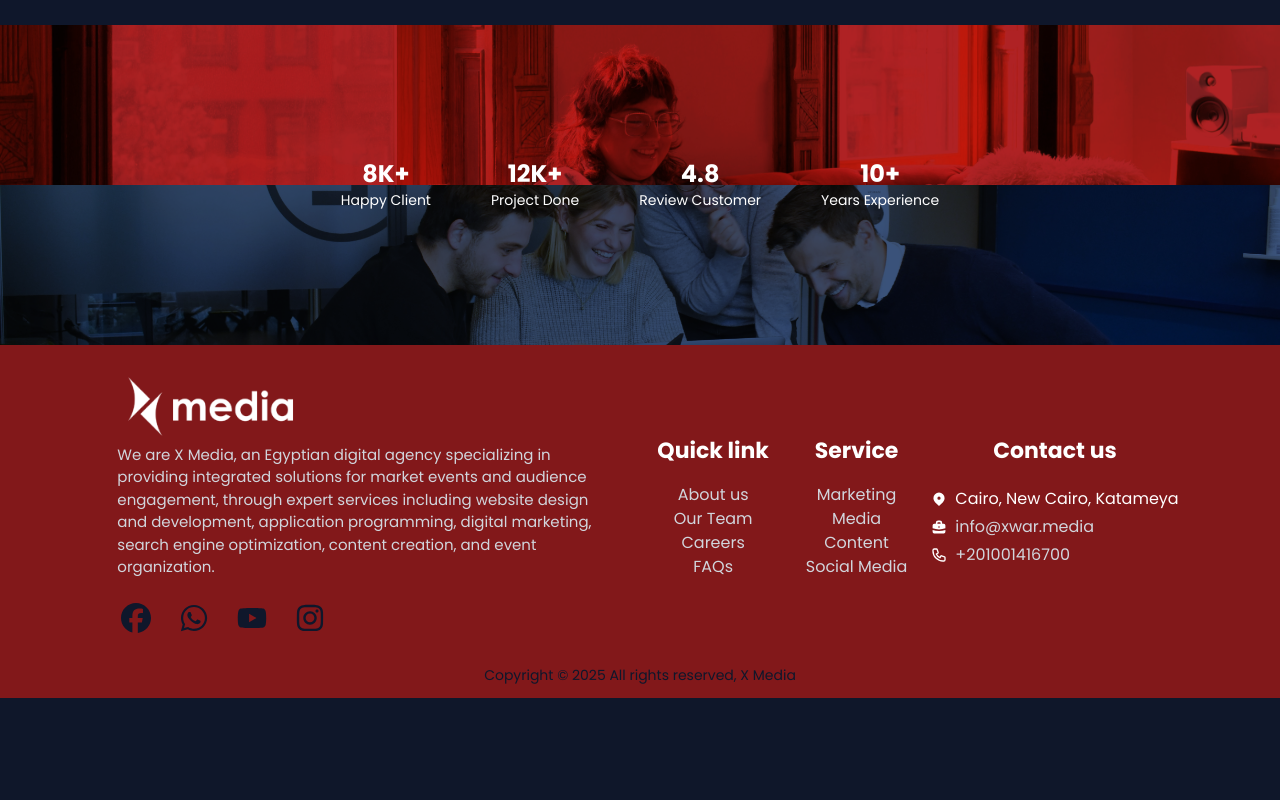
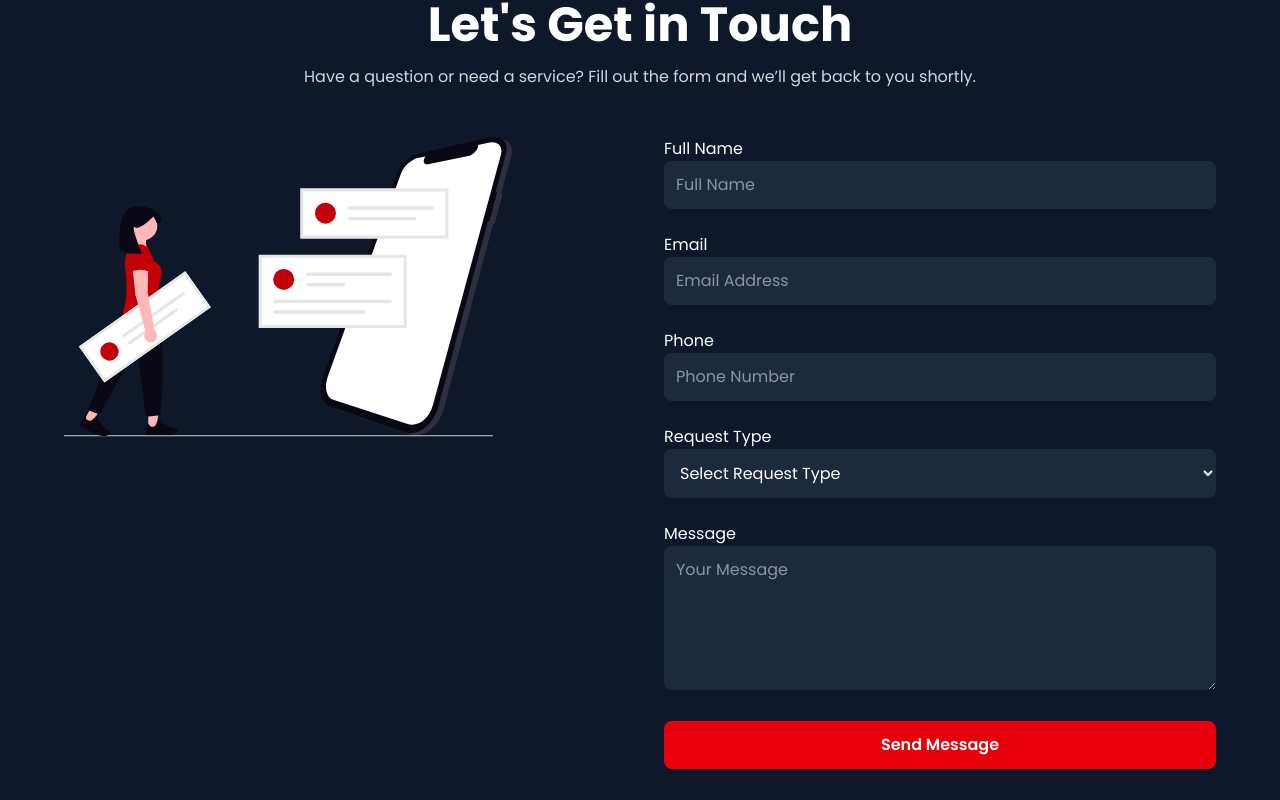
Before and after one commit to EngMomenNasr/Xmedia-web, a React (Vite) app in the folder client/: page / in a window 1280 px wide. Shown: the part 4000-4800 px from the top of the page. Before the commit the page ends 4698 px from the top, so only its background shows below. Built offline with nearby package versions, Linux system fonts and the light colour scheme.

Commit message:
fix request delay

```diff
--- a/client/src/components/ContantUs.jsx
+++ b/client/src/components/ContantUs.jsx
@@ -1,7 +1,7 @@
 import React, { useState } from 'react';
 import { Link } from "react-router-dom";
 
-export default function ContantUs() {
+export default function ContactUs() {
   const [formData, setFormData] = useState({
     fullName: '',
     email: '',
@@ -16,39 +16,29 @@ export default function ContantUs() {
     isError: false,
   });
 
-  const validateForm = () => {
-    const errors = [];
-    if (!formData.fullName.trim()) errors.push("Full Name is required.");
-    if (!formData.email.trim()) errors.push("Email is required.");
-    else if (!/^\S+@\S+\.\S+$/.test(formData.email)) errors.push("Invalid email format.");
-    if (!formData.phone.trim()) errors.push("Phone is required.");
-    else if (!/^[0-9]{10,15}$/.test(formData.phone)) errors.push("Phone number must be between 10 to 15 digits.");
-    if (!formData.requestType.trim()) errors.push("Request Type is required.");
-    if (!formData.message.trim()) errors.push("Message cannot be empty.");
-    return errors;
-  };
+  const [errors, setErrors] = useState({});
+
+  const [isSubmitting, setIsSubmitting] = useState(false);
 
   const handleChange = (e) => {
-    setFormData({ ...formData, [e.target.name]: e.target.value });
+    const { name, value } = e.target;
+    setFormData({ ...formData, [name]: value });
   };
 
   const handleSubmit = async (e) => {
     e.preventDefault();
-    const errors = validateForm();
-    if (errors.length > 0) {
-      setModal({
-        isOpen: true,
-        message: errors.join('\n'),
-        isError: true,
-      });
+
+    if (!validateForm()) {
       return;
     }
+
+    setIsSubmitting(true);
 
     try {
       const res = await fetch("https://xmedia-web-server.vercel.app/api/contact", {
         method: "POST",
         headers: { "Content-Type": "application/json" },
-        body: JSON.stringify(formData),
+        body: JSON.stringify(formData)
       });
 
       const data = await res.json();
@@ -56,14 +46,15 @@ export default function ContantUs() {
         setModal({
           isOpen: true,
           message: "Your request has been successfully submitted and you will receive a response within the next 24 hours.",
-          isError: false,
+          isError: false
         });
         setFormData({ fullName: '', email: '', phone: '', requestType: '', message: '' });
+        setErrors({});
       } else {
         setModal({
           isOpen: true,
           message: "An error occurred, please try again.",
-          isError: true,
+          isError: true
         });
       }
     } catch (error) {
@@ -71,32 +62,141 @@ export default function ContantUs() {
       setModal({
         isOpen: true,
         message: "There was an error connecting to the server.",
-        isError: true,
+        isError: true
       });
     }
+
+    setIsSubmitting(false);
   };
+
 
   const closeModal = () => {
     setModal({ ...modal, isOpen: false });
   };
 
+  const validateForm = () => {
+    const newErrors = {};
+
+    if (!formData.fullName.trim()) newErrors.fullName = "Full Name is required.";
+    if (!formData.email.match(/^[\w-.]+@([\w-]+\.)+[\w-]{2,4}$/)) newErrors.email = "Invalid email address.";
+    if (!formData.phone.match(/^\d{10,15}$/)) newErrors.phone = "Invalid phone number.";
+    if (!formData.requestType) newErrors.requestType = "Please select a request type.";
+    if (!formData.message.trim()) newErrors.message = "Message cannot be empty.";
+
+    setErrors(newErrors);
+
+    return Object.keys(newErrors).length === 0;
+  };
+
   return (
     <section className="bg-slate-900 py-16 px-6 md:px-10">
-      {/* نفس الكود حق الواجهة والفورم */}
+      <div className="max-w-6xl mx-auto text-white">
+        <div className="text-center mb-12">
+          <h3 className="text-lg text-red-600 uppercase tracking-wide">Contact Us</h3>
+          <h1 className="text-4xl md:text-5xl font-bold mt-3">Let's Get in Touch</h1>
+          <p className="mt-4 text-gray-300">Have a question or need a service? Fill out the form and we’ll get back to you shortly.</p>
+        </div>
+
+        <div className="grid md:grid-cols-2 gap-12 items-start">
+          <div>
+            <img src="/contant-us-ic.svg" alt="Contact Illustration" className="w-full max-w-md mx-auto md:mx-0" />
+          </div>
+
+          <form onSubmit={handleSubmit} className="space-y-6">
+            <label htmlFor="fullName">Full Name</label>
+            <input
+              type="text"
+              name="fullName"
+              value={formData.fullName}
+              placeholder="Full Name"
+              className="w-full p-3 rounded-lg bg-slate-800 text-white focus:outline-none focus:ring-2 focus:ring-red-600"
+              onChange={handleChange}
+              required
+            />
+            <label htmlFor="email">Email</label>
+            <input
+              type="email"
+              name="email"
+              value={formData.email}
+              placeholder="Email Address"
+              className="w-full p-3 rounded-lg bg-slate-800 text-white focus:outline-none focus:ring-2 focus:ring-red-600"
+              onChange={handleChange}
+              required
+            />
+            <label htmlFor="phone">Phone</label>
+            <input
+              type="tel"
+              name="phone"
+              value={formData.phone}
+              placeholder="Phone Number"
+              className="w-full p-3 rounded-lg bg-slate-800 text-white focus:outline-none focus:ring-2 focus:ring-red-600"
+              onChange={handleChange}
+              required
+            />
+            <label htmlFor="requestType">Request Type</label>
+            <select
+              name="requestType"
+              value={formData.requestType}
+              className="w-full p-3 rounded-lg bg-slate-800 text-white focus:outline-none focus:ring-2 focus:ring-red-600"
+              onChange={handleChange}
+              required
+            >
+              <option value="">Select Request Type</option>
+              <option value="Inquiry">Inquiry</option>
+              <option value="Service Request">Service Request</option>
+              <option value="Technical Issue">Technical Issue</option>
+              <option value="Other">Other</option>
+            </select>
+            <label htmlFor="message">Message</label>
+            <textarea
+              name="message"
+              value={formData.message}
+              placeholder="Your Message"
+              rows="5"
+              className="w-full p-3 rounded-lg bg-slate-800 text-white focus:outline-none focus:ring-2 focus:ring-red-600"
+              onChange={handleChange}
+              required
+            ></textarea>
+<button
+  type="submit"
+  disabled={isSubmitting}
+  className="bg-red-600 hover:bg-red-700 w-full py-3 rounded-lg text-white font-semibold transition duration-300 cursor-pointer disabled:opacity-50 disabled:cursor-not-allowed"
+>
+  {isSubmitting ? "Sending..." : "Send Message"}
+</button>
+
+          </form>
+        </div>
+      </div>
+
       {modal.isOpen && (
         <div className="fixed inset-0 bg-[rgba(0,0,0,0.5)] flex items-center justify-center z-50">
-          <div className={`flex flex-col justify-center items-center bg-slate-900 p-6 rounded-lg max-w-sm w-full border-2 ${modal.isError ? "border-red-500" : "border-slate-500"}`}>
+          <div className={`flex flex-col justify-center items-center bg-slate-900 p-6 rounded-lg max-w-sm w-full border-2 ${modal.isError ? "border-red-500" : "border-slate-500"} `}>
             <h2 className="text-white text-lg font-bold text-center">
               {modal.isError ? "Error" : "Message Sent Successfully!"}
             </h2>
             <img src={modal.isError ? "/worng.svg" : "/success.svg"} width="150px" className='bg-red-300 rounded-full mt-5' />
-            <pre className="text-gray-300 text-center mt-2 whitespace-pre-wrap">{modal.message}</pre>
+            <p className="text-gray-300 text-center mt-2">{modal.message}</p>
             <div className="text-center mt-4">
-              {modal.isError ? (
-                <button onClick={closeModal} className="bg-red-600 hover:bg-red-700 py-2 px-6 rounded text-white cursor-pointer">Close</button>
-              ) : (
-                <Link to="/" onClick={closeModal} className="bg-red-600 hover:bg-red-700 py-2 px-6 rounded text-white cursor-pointer">Close</Link>
-              )}
+            <div className="text-center mt-4">
+  {modal.isError ? (
+    <button
+      onClick={closeModal}
+      className="bg-red-600 hover:bg-red-700 py-2 px-6 rounded text-white cursor-pointer"
+    >
+      Close
+    </button>
+  ) : (
+    <Link
+      to="/"
+      onClick={closeModal}
+      className="bg-red-600 hover:bg-red-700 py-2 px-6 rounded text-white cursor-pointer"
+    >
+      Close
+    </Link>
+  )}
+</div>
+
             </div>
           </div>
         </div>
```
